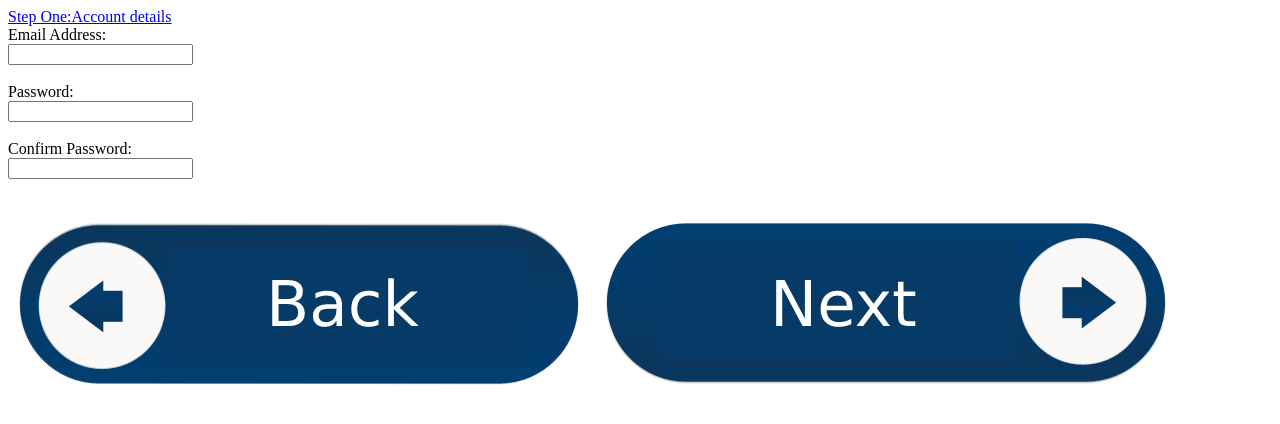
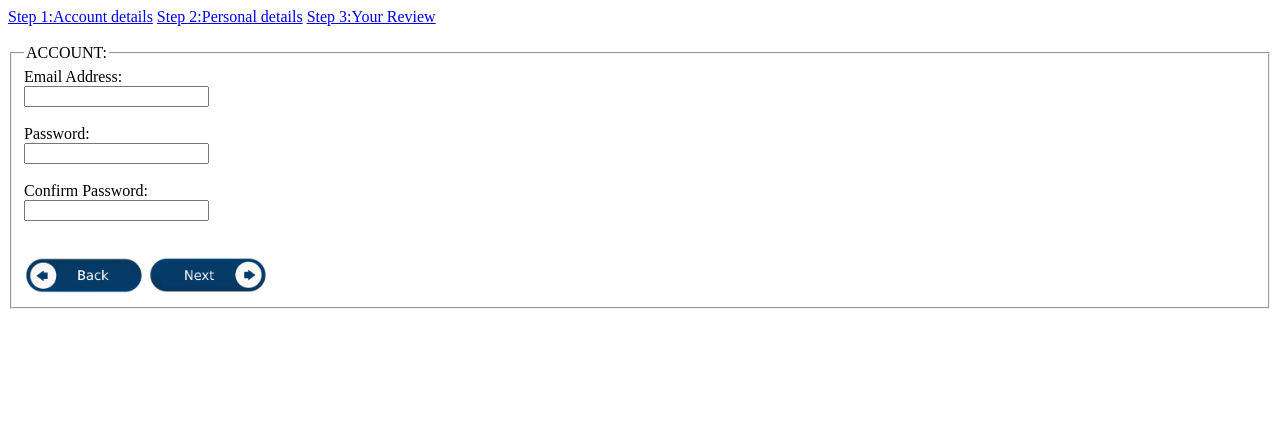
Before and after one commit to subhansalman/Assignment-10-11--SMIT-Batch-12, a plain HTML site: page step1.html in a window 1280 px wide. Drawn offline with Linux system fonts and the light colour scheme.

Commit message:
build form add some relative links and also add a box

```diff
--- a/step1.html
+++ b/step1.html
@@ -6,7 +6,15 @@
     <title>Document</title>
 </head>
 <body>
-    <a href="/step1.html">Step One:Account details</a>
+
+        <a href="/step1.html">Step 1:Account details</a>
+        <a href="/step2.html">Step 2:Personal details</a>
+        <a href="/step3.html">Step 3:Your Review</a>
+        <br>
+        <br>
+
+        <fieldset>
+            <legend>ACCOUNT:</legend>
             <form>
                 <label for="email">Email Address:</label><br>
                 <input type="email" id="email" name="user.email">
@@ -17,12 +25,12 @@
                 <br>
                 <br>
                 <label for="confirmpassword">Confirm Password:</label><br>
-
                 <input type="password" id="confirmpassword" name="confirmpassword">
             </form>
                 <br>
                 <br>
-    <a href="/index.html"><img src="./forms assets/back.png" alt=""></a>
-    <a href="/step2.html"><img src="./forms assets/next.png" alt=""></a>
+                <a href="/index.html"><img src="./forms assets/back.png" width="120px" alt="back"></a>
+                <a href="/step2.html"><img src="./forms assets/next.png" width="120px" alt="next"></a>
+        </fieldset>
 </body>
 </html>
```
Lines whose indentation alone changed are shown as unchanged.
